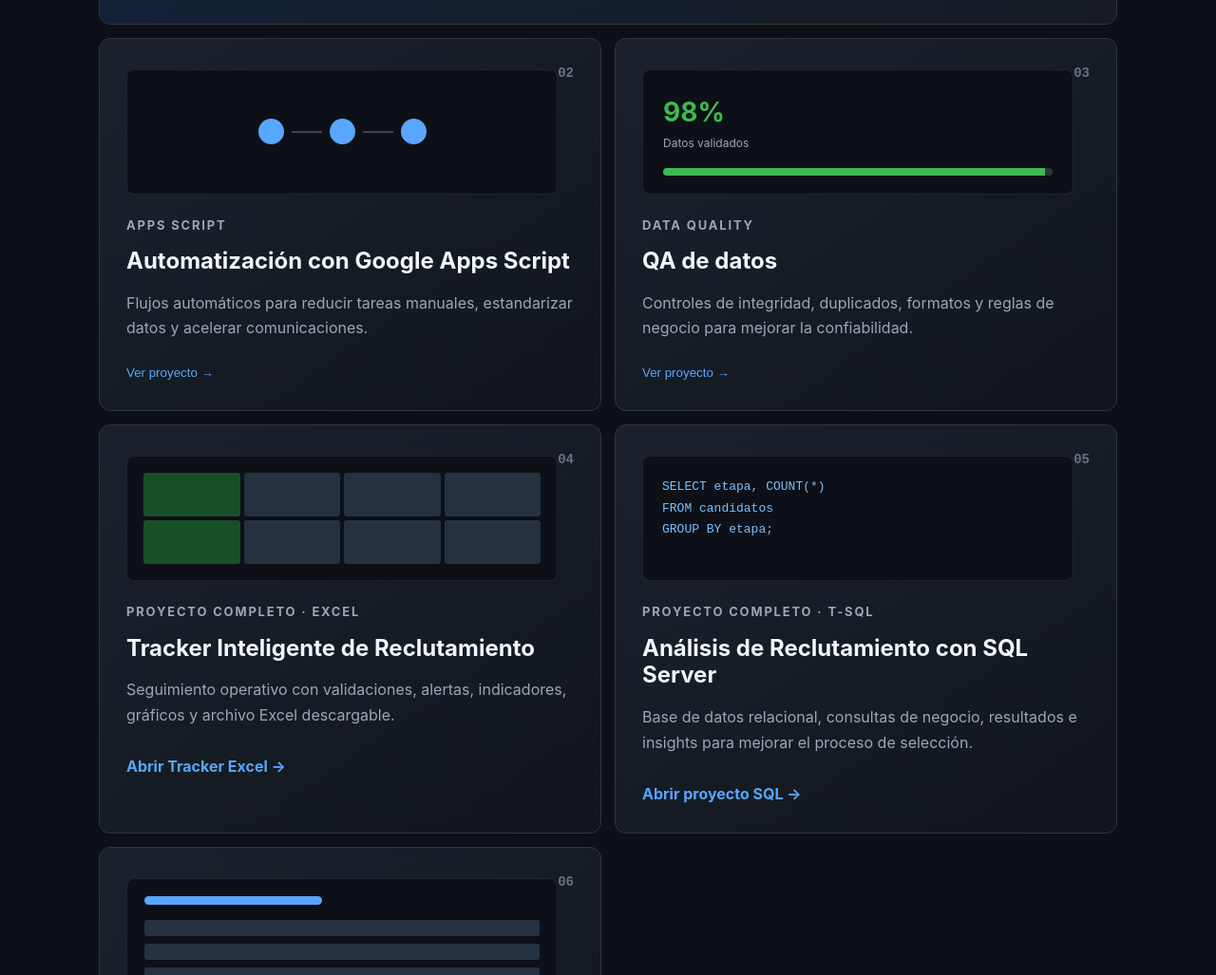
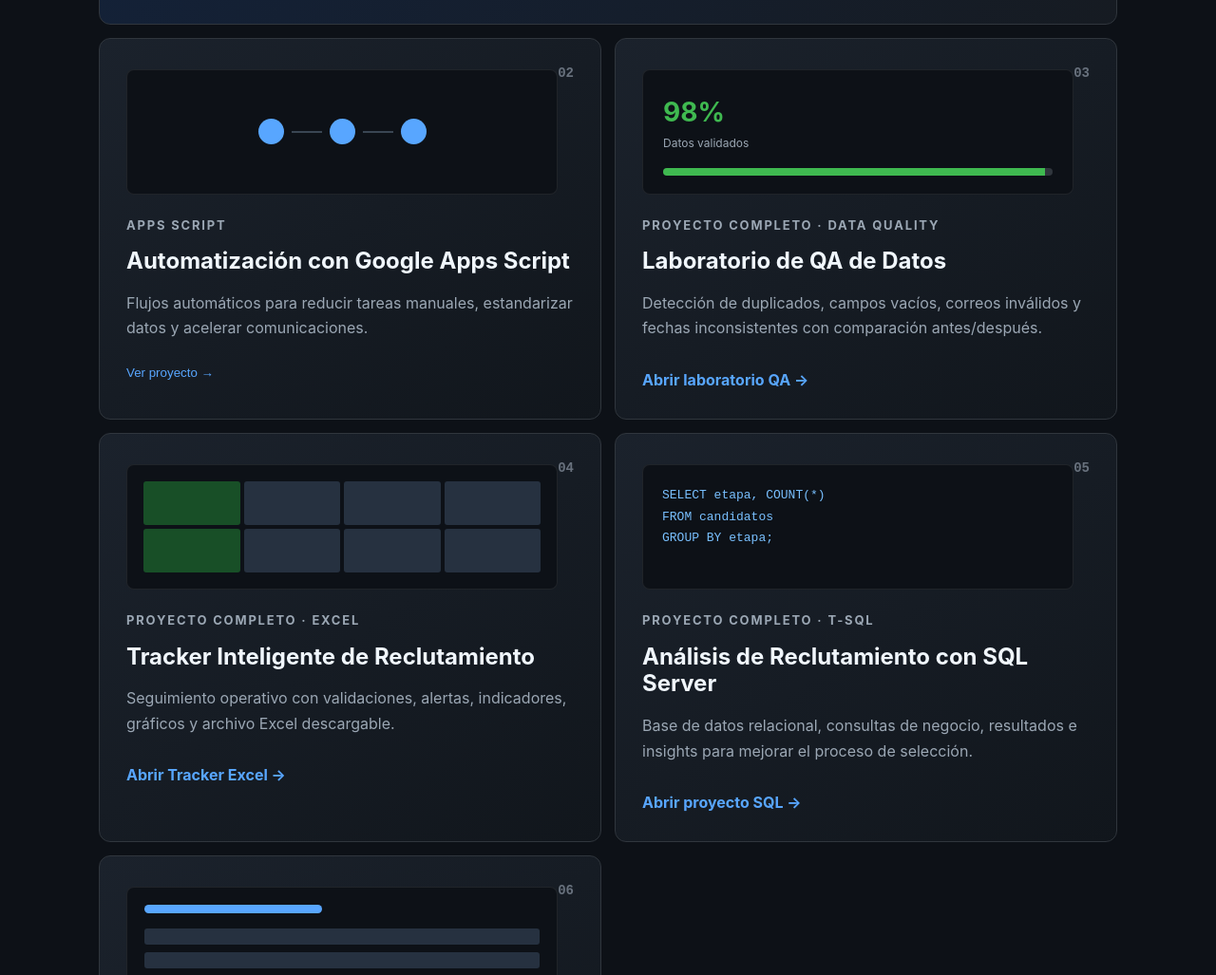
Before and after one commit to ryanllerena-oss/portfolio-analista-datos, a plain HTML site: page index.html in a window 1280 px wide. Shown: the part 3184-4211 px from the top of the page at 95% size. Drawn offline with Linux system fonts and the light colour scheme.

Commit message:
Añadir laboratorio completo de QA de datos

```diff
--- a/index.html
+++ b/index.html
@@ -16,7 +16,7 @@
     <section id="proyectos"><p class="kicker">04 · Proyectos</p><h2>Trabajo seleccionado</h2><div class="grid">
       <article class="featured project" data-project="reclutamiento"><span class="num">01</span><div class="project-preview dashboard"><div class="mini-kpis"><i></i><i></i><i></i></div><div class="mini-chart"><b></b><b></b><b></b><b></b><b></b></div></div><div><p class="tag">Demo interactiva · Power BI · Excel</p><h3>Dashboard Ejecutivo de Reclutamiento</h3><p>Vista ejecutiva de vacantes, candidatos, tiempos de cobertura y avance por etapa para detectar cuellos de botella.</p><a class="open-demo" href="dashboard.html">Abrir demo interactiva →</a></div></article>
       <article class="project" data-project="apps-script"><span class="num">02</span><div class="project-preview flow"><i></i><b></b><i></i><b></b><i></i></div><p class="tag">Apps Script</p><h3>Automatización con Google Apps Script</h3><p>Flujos automáticos para reducir tareas manuales, estandarizar datos y acelerar comunicaciones.</p><button class="view-project">Ver proyecto →</button></article>
-      <article class="project" data-project="qa"><span class="num">03</span><div class="project-preview quality"><b>98%</b><span>Datos validados</span><i></i></div><p class="tag">Data Quality</p><h3>QA de datos</h3><p>Controles de integridad, duplicados, formatos y reglas de negocio para mejorar la confiabilidad.</p><button class="view-project">Ver proyecto →</button></article>
+      <article class="project" data-project="qa"><span class="num">03</span><div class="project-preview quality"><b>98%</b><span>Datos validados</span><i></i></div><p class="tag">Proyecto completo · Data Quality</p><h3>Laboratorio de QA de Datos</h3><p>Detección de duplicados, campos vacíos, correos inválidos y fechas inconsistentes con comparación antes/después.</p><a class="open-demo" href="qa-project.html">Abrir laboratorio QA →</a></article>
       <article class="project" data-project="excel"><span class="num">04</span><div class="project-preview sheet"><i></i><i></i><i></i><i></i><i></i><i></i><i></i><i></i></div><p class="tag">Proyecto completo · Excel</p><h3>Tracker Inteligente de Reclutamiento</h3><p>Seguimiento operativo con validaciones, alertas, indicadores, gráficos y archivo Excel descargable.</p><a class="open-demo" href="tracker.html">Abrir Tracker Excel →</a></article>
       <article class="project" data-project="sql"><span class="num">05</span><div class="project-preview code"><code>SELECT etapa, COUNT(*)<br>FROM candidatos<br>GROUP BY etapa;</code></div><p class="tag">Proyecto completo · T-SQL</p><h3>Análisis de Reclutamiento con SQL Server</h3><p>Base de datos relacional, consultas de negocio, resultados e insights para mejorar el proceso de selección.</p><a class="open-demo" href="sql-project.html">Abrir proyecto SQL →</a></article>
       <article class="project" data-project="java"><span class="num">06</span><div class="project-preview window"><i></i><div><b></b><b></b><b></b></div></div><p class="tag">Java</p><h3>Aplicación Java Swing</h3><p>Interfaz de escritorio con lógica de negocio, formularios y gestión estructurada de información.</p><button class="view-project">Ver proyecto →</button></article>
```
